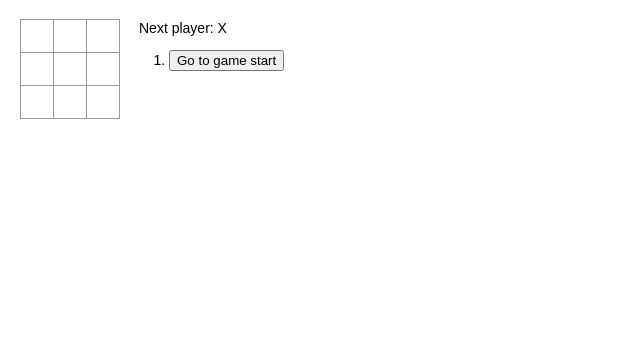
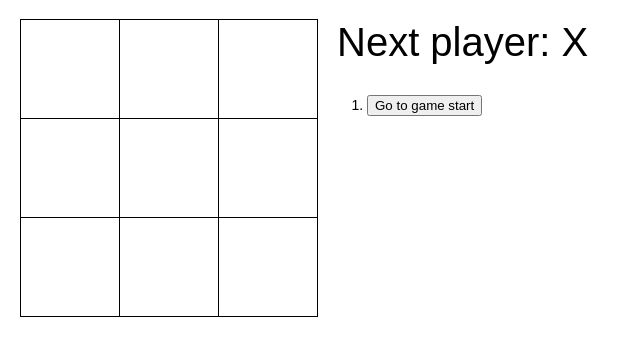
Before and after one commit to jbravoh/practice-projects, a React (Create React App) app in the folder tic-tac-toe-app/: page / in a window 1280 px wide. Shown: the top 356 px of the page, without its empty margins (0-640 px from the left). Built offline with nearby package versions, Linux system fonts and the light colour scheme.

Commit message:
updated CSS

```diff
--- a/tic-tac-toe-app/src/index.css
+++ b/tic-tac-toe-app/src/index.css
@@ -30,21 +30,23 @@ ol, ul {
 
 .status {
   margin-bottom: 10px;
+  font-size: 40px;
+  margin-bottom: 30px;
 }
 
 .square {
   background: #fff;
-  border: 1px solid #999;
+  border: 1.5px solid black;
   float: left;
-  font-size: 24px;
+  font-size: 40px;
   font-weight: bold;
   line-height: 34px;
-  height: 34px;
+  height: 100px;
   margin-right: -1px;
   margin-top: -1px;
   padding: 0;
   text-align: center;
-  width: 34px;
+  width: 100px;
 }
 
 .square:focus {
@@ -60,6 +62,8 @@ ol, ul {
   flex-direction: row;
 }
 
+
 .game-info {
   margin-left: 20px;
+
 }
```
